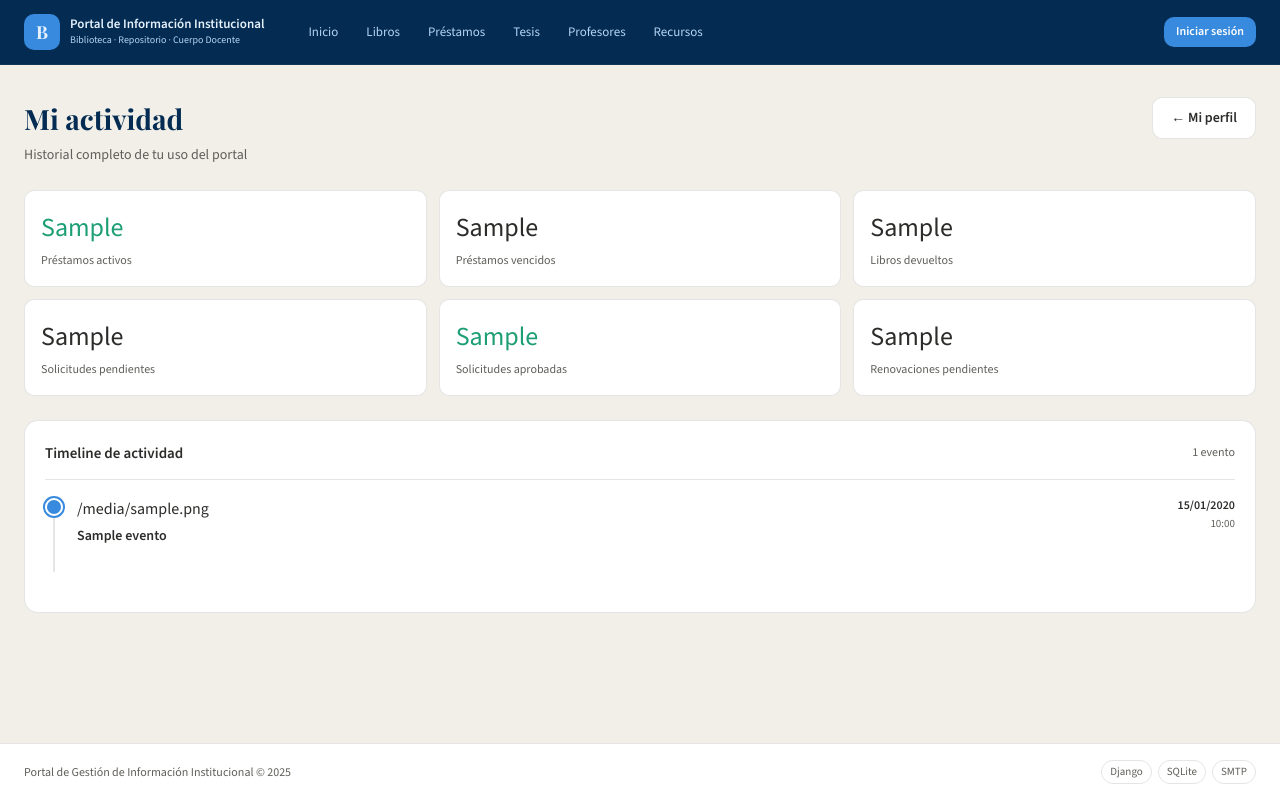
After one commit to yerald0108/Biblioteca_Portal, a Django app: template templates/biblioteca/mi_actividad.html in a window 1280 px wide. The commit adds this page. Run offline with Django 5.2, Linux system fonts and the light colour scheme; the template is opened without the code that fills it: most values are stand-ins (such as "Sample title", 1, 10 or a date in 2020).

Commit message:
ascoreccion

```diff
--- a/biblioteca/admin.py
+++ b/biblioteca/admin.py
@@ -36,7 +36,7 @@ class NotificacionCorreoAdmin(admin.ModelAdmin):
 
 @admin.register(Tesis)
 class TesisAdmin(admin.ModelAdmin):
-    list_display  = ['titulo', 'autor', 'tipo', 'anio', 'area', 'disponible']
+    list_display  = ['titulo', 'autor', 'tipo', 'anio', 'area', 'disponible', 'creado_por']
     list_filter   = ['tipo', 'disponible', 'anio']
     search_fields = ['titulo', 'autor', 'area']
     list_editable = ['disponible']
--- a/biblioteca/management/commands/poblar_datos.py
+++ b/biblioteca/management/commands/poblar_datos.py
@@ -59,6 +59,7 @@ class Command(BaseCommand):
         for username, rol in roles.items():
             perfil, _ = PerfilUsuario.objects.get_or_create(usuario=usuarios[username])
             perfil.rol    = rol
+            perfil.rol_aprobado = True
             perfil.carnet = carnets.get(username, '')
             perfil.save()
 
--- a/biblioteca/urls.py
+++ b/biblioteca/urls.py
@@ -47,6 +47,7 @@ urlpatterns = [
     path('usuarios/',                         views.usuario_list,        name='usuario_list'),
     path('usuarios/<int:pk>/editar/',         views.usuario_editar,      name='usuario_editar'),
     path('mi-perfil/carnet/',                 views.carnet_biblioteca,   name='carnet_biblioteca'),
+    path('mi-actividad/',                     views.mi_actividad,        name='mi_actividad'),
 
     # Notificaciones y búsqueda
     path('notificaciones/',                   views.notificaciones_list, name='notificaciones'),
--- /dev/null
+++ b/templates/biblioteca/mi_actividad.html
@@ -0,0 +1,208 @@
+{% extends 'base.html' %}
+{% block title %}Mi actividad · Portal Institucional{% endblock %}
+
+{% block content %}
+
+<div class="page-header">
+  <div>
+    <h1 class="page-header__title">Mi actividad</h1>
+    <p class="page-header__sub">
+      Historial completo de tu uso del portal
+    </p>
+  </div>
+  <a href="{% url 'biblioteca:mi_perfil' %}" class="btn btn--secondary">
+    ← Mi perfil
+  </a>
+</div>
+
+<!-- STATS RÁPIDAS -->
+<div style="display:grid; grid-template-columns:repeat(3,1fr);
+            gap:12px; margin-bottom:1.5rem;">
+  <div class="stat-card">
+    <div class="stat-card__num" style="color:var(--verde);">
+      {{ stats.prestamos_activos }}
+    </div>
+    <div class="stat-card__label">Préstamos activos</div>
+  </div>
+  <div class="stat-card">
+    <div class="stat-card__num"
+         style="color:{% if stats.prestamos_vencidos > 0 %}var(--rojo){% else %}var(--gris-texto){% endif %};">
+      {{ stats.prestamos_vencidos }}
+    </div>
+    <div class="stat-card__label">Préstamos vencidos</div>
+  </div>
+  <div class="stat-card">
+    <div class="stat-card__num">{{ stats.prestamos_devueltos }}</div>
+    <div class="stat-card__label">Libros devueltos</div>
+  </div>
+  <div class="stat-card">
+    <div class="stat-card__num"
+         style="color:{% if stats.solicitudes_pendientes > 0 %}var(--ambar){% else %}var(--gris-texto){% endif %};">
+      {{ stats.solicitudes_pendientes }}
+    </div>
+    <div class="stat-card__label">Solicitudes pendientes</div>
+  </div>
+  <div class="stat-card">
+    <div class="stat-card__num" style="color:var(--verde);">
+      {{ stats.solicitudes_aprobadas }}
+    </div>
+    <div class="stat-card__label">Solicitudes aprobadas</div>
+  </div>
+  <div class="stat-card">
+    <div class="stat-card__num"
+         style="color:{% if stats.renovaciones_pendientes > 0 %}var(--ambar){% else %}var(--gris-texto){% endif %};">
+      {{ stats.renovaciones_pendientes }}
+    </div>
+    <div class="stat-card__label">Renovaciones pendientes</div>
+  </div>
+</div>
+
+<!-- TIMELINE -->
+<div class="card">
+  <div class="card__header">
+    <div class="card__title">Timeline de actividad</div>
+    <span style="font-size:12px; color:var(--gris-medio);">
+      {{ eventos|length }} evento{{ eventos|length|pluralize }}
+    </span>
+  </div>
+
+  {% if eventos %}
+  <div style="position:relative; padding-left:2rem;">
+
+    <!-- Línea vertical del timeline -->
+    <div style="position:absolute; left:8px; top:0; bottom:0;
+                width:2px; background:var(--borde);
+                border-radius:2px;"></div>
+
+    {% for evento in eventos %}
+    <div style="position:relative; margin-bottom:1.25rem; padding-bottom:1.25rem;
+                {% if not forloop.last %}border-bottom:1px solid var(--borde);{% endif %}">
+
+      <!-- Punto del timeline -->
+      <div style="position:absolute; left:-2rem; top:2px;
+                  width:18px; height:18px; border-radius:50%;
+                  background:
+                    {% if evento.color == 'verde' %}var(--verde)
+                    {% elif evento.color == 'rojo' %}var(--rojo)
+                    {% elif evento.color == 'ambar' %}var(--ambar)
+                    {% else %}var(--azul-claro){% endif %};
+                  display:flex; align-items:center; justify-content:center;
+                  font-size:10px; border:2px solid var(--blanco);
+                  box-shadow:0 0 0 2px
+                    {% if evento.color == 'verde' %}var(--verde)
+                    {% elif evento.color == 'rojo' %}var(--rojo)
+                    {% elif evento.color == 'ambar' %}var(--ambar)
+                    {% else %}var(--azul-claro){% endif %};">
+      </div>
+
+      <!-- Contenido del evento -->
+      <div style="display:flex; align-items:flex-start;
+                  justify-content:space-between; gap:1rem;">
+        <div style="flex:1; min-width:0;">
+
+          <!-- Tipo de evento -->
+          <div style="display:flex; align-items:center; gap:8px; margin-bottom:4px;">
+            <span style="font-size:16px;">{{ evento.icono }}</span>
+            <span style="font-size:12px; font-weight:600; text-transform:uppercase;
+                         letter-spacing:.06em;
+                         color:
+                           {% if evento.color == 'verde' %}var(--verde)
+                           {% elif evento.color == 'rojo' %}var(--rojo)
+                           {% elif evento.color == 'ambar' %}var(--ambar)
+                           {% else %}var(--azul){% endif %};">
+              {% if evento.tipo == 'prestamo' %}Préstamo registrado
+              {% elif evento.tipo == 'devolucion' %}Devolución
+              {% elif evento.tipo == 'solicitud' %}
+                Solicitud
+                {% if evento.subtipo == 'pendiente' %}pendiente
+                {% elif evento.subtipo == 'aprobada' %}aprobada
+                {% else %}rechazada{% endif %}
+              {% elif evento.tipo == 'renovacion' %}
+                Renovación
+                {% if evento.subtipo == 'pendiente' %}pendiente
+                {% elif evento.subtipo == 'aprobada' %}aprobada
+                {% else %}rechazada{% endif %}
+              {% endif %}
+            </span>
+          </div>
+
+          <!-- Título del libro -->
+          <div style="font-size:14px; font-weight:600; color:var(--gris-texto);
+                      margin-bottom:4px; white-space:nowrap; overflow:hidden;
+                      text-overflow:ellipsis;">
+            {{ evento.titulo }}
+          </div>
+
+          <!-- Detalle según tipo -->
+          {% if evento.tipo == 'prestamo' %}
+            <div style="font-size:12px; color:var(--gris-medio);">
+              Ejemplar: {{ evento.objeto.ejemplar.codigo }}
+              · Vence: {{ evento.objeto.fecha_devolucion|date:"d/m/Y" }}
+              {% if evento.objeto.estado == 'vencido' %}
+                <span style="color:var(--rojo); font-weight:600;">
+                  · Vencido ({{ evento.objeto.dias_retraso }} día{{ evento.objeto.dias_retraso|pluralize }} de retraso)
+                </span>
+              {% elif evento.objeto.estado == 'activo' %}
+                <span style="color:var(--verde);">
+                  · {{ evento.objeto.dias_restantes }} día{{ evento.objeto.dias_restantes|pluralize }} restantes
+                </span>
+              {% endif %}
+            </div>
+          {% elif evento.tipo == 'devolucion' %}
+            <div style="font-size:12px; color:var(--verde);">
+              Devuelto correctamente el {{ evento.objeto.fecha_devuelto|date:"d/m/Y" }}
+            </div>
+          {% elif evento.tipo == 'solicitud' %}
+            <div style="font-size:12px; color:var(--gris-medio);">
+              {% if evento.objeto.respuesta %}
+                Respuesta: {{ evento.objeto.respuesta|truncatechars:80 }}
+              {% else %}
+                Sin respuesta aún
+              {% endif %}
+            </div>
+          {% elif evento.tipo == 'renovacion' %}
+            <div style="font-size:12px; color:var(--gris-medio);">
+              Días solicitados: {{ evento.objeto.dias_solicitados }}
+              {% if evento.objeto.nueva_fecha %}
+                · Nueva fecha: {{ evento.objeto.nueva_fecha|date:"d/m/Y" }}
+              {% endif %}
+            </div>
+          {% endif %}
+
+        </div>
+
+        <!-- Fecha -->
+        <div style="flex-shrink:0; text-align:right;">
+          <div style="font-size:12px; font-weight:600; color:var(--gris-texto);">
+            {{ evento.fecha|date:"d/m/Y" }}
+          </div>
+          <div style="font-size:11px; color:var(--gris-medio);">
+            {{ evento.fecha|date:"H:i" }}
+          </div>
+        </div>
+      </div>
+
+    </div>
+    {% endfor %}
+
+  </div>
+
+  {% else %}
+  <div style="text-align:center; padding:3rem; color:var(--gris-medio);">
+    <div style="font-size:48px; margin-bottom:1rem;">📭</div>
+    <div style="font-size:15px; font-weight:600; margin-bottom:4px;">
+      Sin actividad registrada
+    </div>
+    <div style="font-size:13px;">
+      Aquí aparecerá tu historial de préstamos, solicitudes y renovaciones.
+    </div>
+    <a href="{% url 'biblioteca:libro_list' %}"
+       class="btn btn--primary" style="margin-top:1rem;">
+      Explorar libros
+    </a>
+  </div>
+  {% endif %}
+
+</div>
+
+{% endblock %}
```
Also changed, not shown: biblioteca/models.py (+8 -0 lines), biblioteca/views.py (+93 -5 lines), config/views.py (+57 -2 lines), templates/biblioteca/mi_perfil.html (+7 -0 lines), templates/biblioteca/panel_bibliotecario.html (+62 -0 lines), templates/biblioteca/tesis_detail.html (+15 -0 lines), templates/biblioteca/tesis_list.html (+10 -0 lines), templates/home.html (+24 -0 lines), Readme.md, biblioteca/migrations/0011_tesis_creado_por.py (added), biblioteca/migrations/0012_tesis_vistas.py (added), db.sqlite3.
